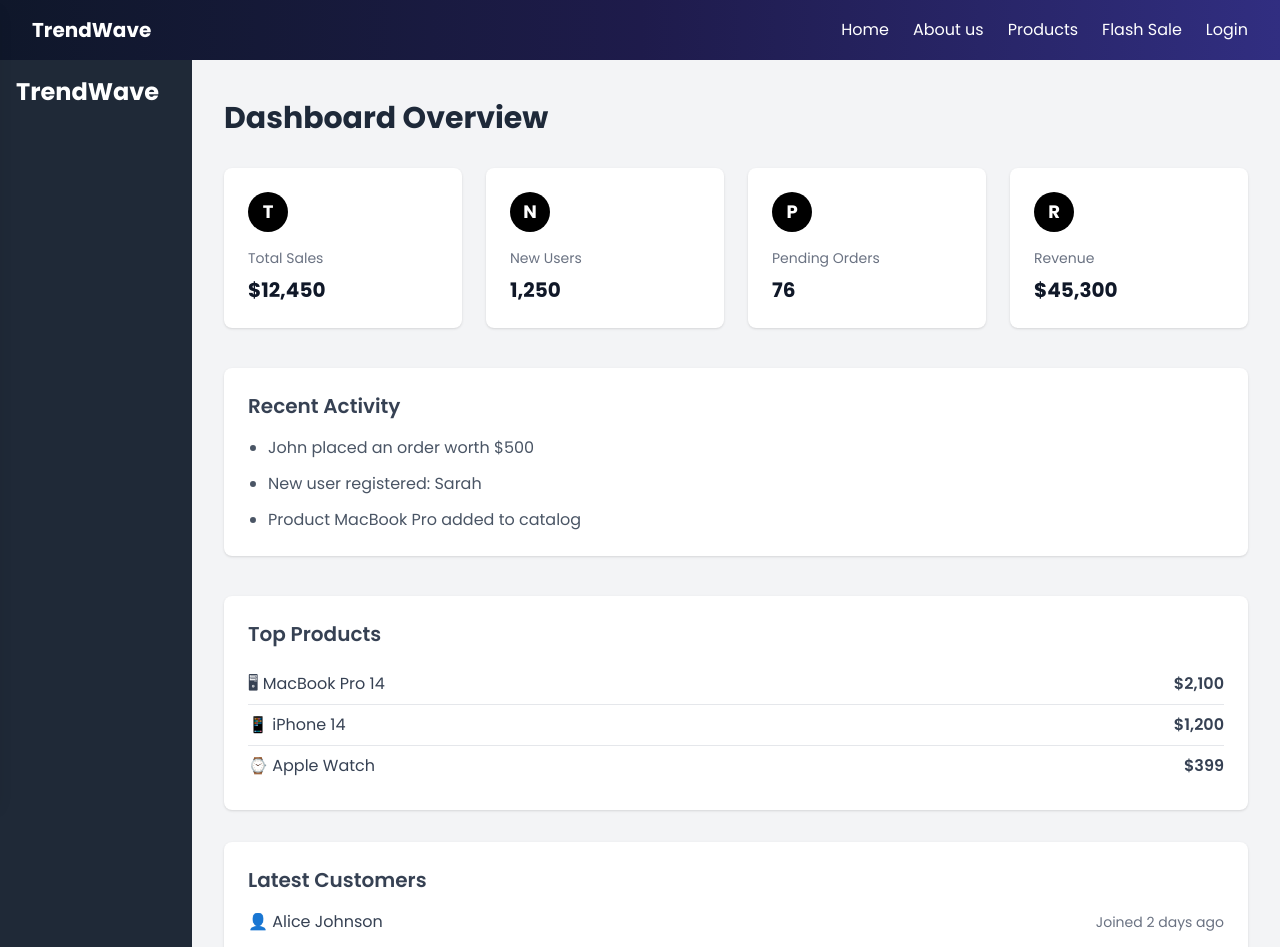
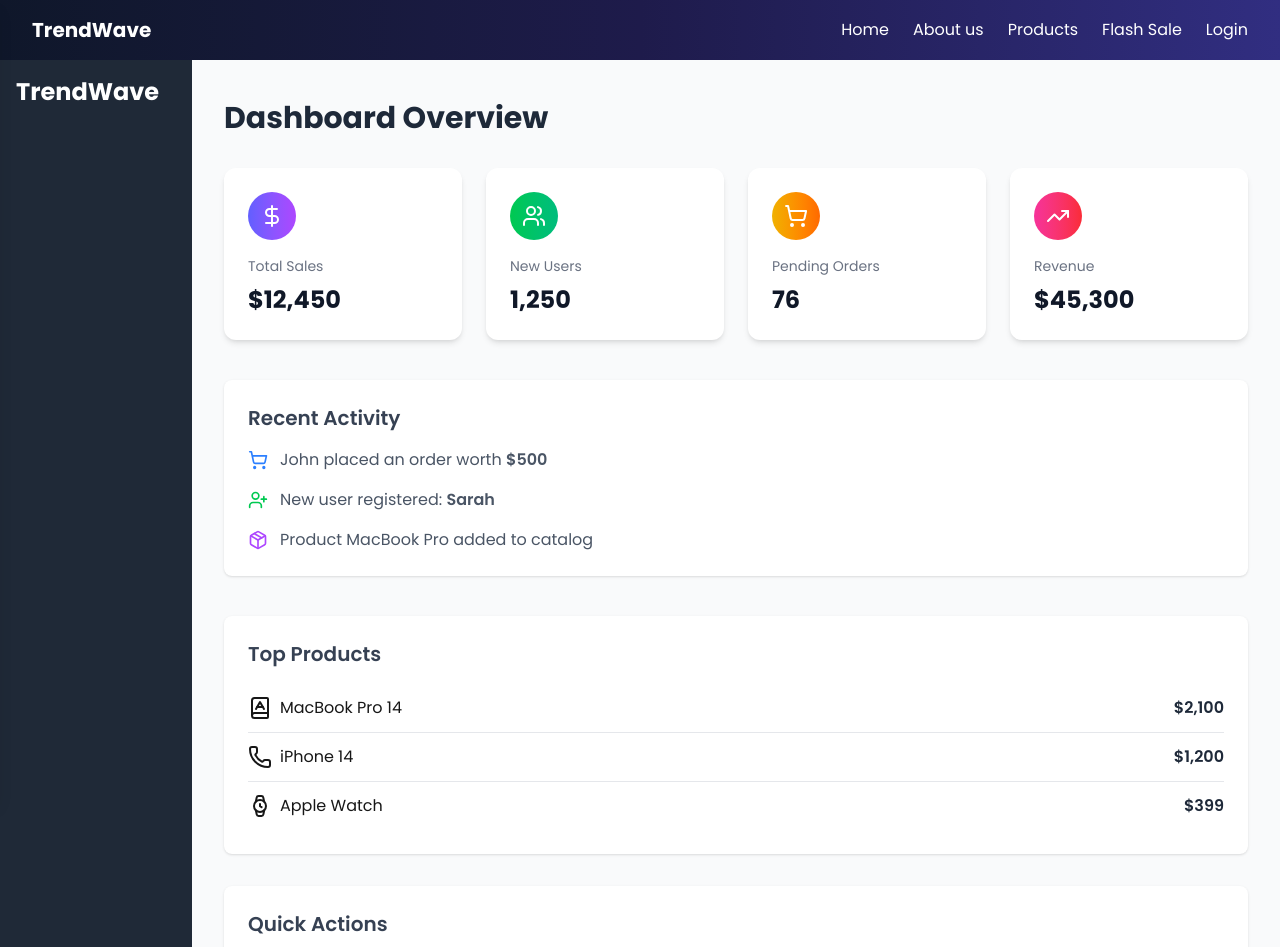
Before and after one commit to kader009/trendwave-frontend, a Next.js app: page /dashboard in a window 1280 px wide. Shown: the top 947 px of the page. Built offline with nearby package versions, Linux system fonts and the light colour scheme.

Commit message:
dashboard ui update

```diff
--- a/src/app/dashboard/page.tsx
+++ b/src/app/dashboard/page.tsx
@@ -1,73 +1,118 @@
+import {
+  DollarSign,
+  Users,
+  ShoppingCart,
+  TrendingUp,
+  UserPlus,
+  Package,
+  WatchIcon,
+  Phone,
+  BookAIcon,
+} from 'lucide-react';
+
 export default function DashboardHome() {
   return (
-    <div className="min-h-screen bg-gray-100 py-10 px-4 sm:px-8">
-      <h1 className="text-3xl font-bold text-gray-800 mb-8">Dashboard Overview</h1>
+    <div className="min-h-screen bg-gray-50 py-10 px-4 sm:px-8">
+      <h1 className="text-3xl font-bold text-gray-800 mb-8">
+        Dashboard Overview
+      </h1>
 
       {/* Stat Cards */}
       <div className="grid grid-cols-1 sm:grid-cols-2 lg:grid-cols-4 gap-6 mb-10">
-        <StatCard title="Total Sales" value="$12,450" color="bg-black" />
-        <StatCard title="New Users" value="1,250" color="bg-black" />
-        <StatCard title="Pending Orders" value="76" color="bg-black" />
-        <StatCard title="Revenue" value="$45,300" color="bg-black" />
+        <StatCard
+          title="Total Sales"
+          value="$12,450"
+          icon={<DollarSign />}
+          color="from-indigo-500 to-purple-500"
+        />
+        <StatCard
+          title="New Users"
+          value="1,250"
+          icon={<Users />}
+          color="from-green-500 to-emerald-500"
+        />
+        <StatCard
+          title="Pending Orders"
+          value="76"
+          icon={<ShoppingCart />}
+          color="from-yellow-500 to-orange-500"
+        />
+        <StatCard
+          title="Revenue"
+          value="$45,300"
+          icon={<TrendingUp />}
+          color="from-pink-500 to-red-500"
+        />
       </div>
 
       {/* Recent Activity */}
       <div className="bg-white rounded-lg shadow p-6 mb-10">
-        <h2 className="text-xl font-semibold text-gray-700 mb-4">Recent Activity</h2>
-        <ul className="space-y-3 text-gray-600 list-disc pl-5">
-          <li>John placed an order worth $500</li>
-          <li>New user registered: Sarah</li>
-          <li>Product MacBook Pro added to catalog</li>
-        </ul>
-      </div>
-
-      {/* Additional Sections */}
-
-      {/* Top Products */}
-      <div className="bg-white rounded-lg shadow p-6 mb-8">
-        <h2 className="text-xl font-semibold text-gray-700 mb-4">Top Products</h2>
-        <ul className="divide-y divide-gray-200">
-          <li className="py-2 flex justify-between text-gray-700">
-            <span>🖥 MacBook Pro 14</span>
-            <span className="font-semibold">$2,100</span>
+        <h2 className="text-xl font-semibold text-gray-700 mb-4">
+          Recent Activity
+        </h2>
+        <ul className="space-y-4 text-gray-600">
+          <li className="flex items-center gap-3">
+            <ShoppingCart className="text-blue-500" size={20} />
+            <span>
+              John placed an order worth{' '}
+              <span className="font-semibold">$500</span>
+            </span>
           </li>
-          <li className="py-2 flex justify-between text-gray-700">
-            <span>📱 iPhone 14</span>
-            <span className="font-semibold">$1,200</span>
+          <li className="flex items-center gap-3">
+            <UserPlus className="text-green-500" size={20} />
+            <span>
+              New user registered: <span className="font-semibold">Sarah</span>
+            </span>
           </li>
-          <li className="py-2 flex justify-between text-gray-700">
-            <span>⌚ Apple Watch</span>
-            <span className="font-semibold">$399</span>
+          <li className="flex items-center gap-3">
+            <Package className="text-purple-500" size={20} />
+            <span>Product MacBook Pro added to catalog</span>
           </li>
         </ul>
       </div>
 
-      {/* Latest Customers */}
+      {/* Top Products */}
       <div className="bg-white rounded-lg shadow p-6 mb-8">
-        <h2 className="text-xl font-semibold text-gray-700 mb-4">Latest Customers</h2>
-        <ul className="space-y-3 text-gray-700">
-          <li className="flex items-center justify-between">
-            <span>👤 Alice Johnson</span>
-            <span className="text-sm text-gray-500">Joined 2 days ago</span>
+        <h2 className="text-xl font-semibold text-gray-700 mb-4">
+          Top Products
+        </h2>
+        <ul className="divide-y divide-gray-200">
+          <li className="py-3 flex justify-between items-center">
+            <span className="flex items-center gap-2">
+              <BookAIcon /> MacBook Pro 14
+            </span>
+            <span className="font-semibold text-gray-800">$2,100</span>
           </li>
-          <li className="flex items-center justify-between">
-            <span>👤 David Smith</span>
-            <span className="text-sm text-gray-500">Joined 4 days ago</span>
+          <li className="py-3 flex justify-between items-center">
+            <span className="flex items-center gap-2">
+              <Phone /> iPhone 14
+            </span>
+            <span className="font-semibold text-gray-800">$1,200</span>
           </li>
-          <li className="flex items-center justify-between">
-            <span>👤 Emma Brown</span>
-            <span className="text-sm text-gray-500">Joined 1 week ago</span>
+          <li className="py-3 flex justify-between items-center">
+            <span className="flex items-center gap-2">
+              <WatchIcon /> Apple Watch
+            </span>
+            <span className="font-semibold text-gray-800">$399</span>
           </li>
         </ul>
       </div>
 
       {/* Quick Actions */}
       <div className="bg-white rounded-lg shadow p-6 mb-8">
-        <h2 className="text-xl font-semibold text-gray-700 mb-4">Quick Actions</h2>
+        <h2 className="text-xl font-semibold text-gray-700 mb-4">
+          Quick Actions
+        </h2>
         <div className="flex flex-wrap gap-4">
-          <button className="px-4 py-2 bg-black text-white rounded cursor-pointer hover:bg-indigo-700">➕ Add Product</button>
-          <button className="px-4 py-2 bg-black text-white rounded cursor-pointer hover:bg-green-700">👥 New Customer</button>
-          <button className="px-4 py-2 bg-black text-white rounded cursor-pointer hover:bg-gray-700">📊 View Reports</button>
+          <button className="px-4 py-2 rounded-lg bg-gradient-to-r from-indigo-500 to-purple-600 text-white font-medium hover:opacity-90">
+            ➕ Add Product
+          </button>
+          <button className="px-4 py-2 rounded-lg bg-gradient-to-r from-green-500 to-emerald-600 text-white font-medium hover:opacity-90">
+            👥 New Customer
+          </button>
+          <button className="px-4 py-2 rounded-lg bg-gradient-to-r from-gray-600 to-gray-800 text-white font-medium hover:opacity-90">
+            📊 View Reports
+          </button>
         </div>
       </div>
     </div>
@@ -77,19 +122,23 @@ export default function DashboardHome() {
 function StatCard({
   title,
   value,
+  icon,
   color,
 }: {
   title: string;
   value: string;
+  icon: React.ReactNode;
   color: string;
 }) {
   return (
-    <div className="bg-white rounded-lg shadow p-6">
-      <div className={`w-10 h-10 rounded-full ${color} flex items-center justify-center text-white mb-4 text-lg font-bold`}>
-        {title[0]}
+    <div className="bg-white rounded-xl shadow-md p-6 hover:shadow-lg transition">
+      <div
+        className={`w-12 h-12 rounded-full bg-gradient-to-r ${color} flex items-center justify-center text-white mb-4 text-lg`}
+      >
+        {icon}
       </div>
       <h3 className="text-sm font-medium text-gray-500">{title}</h3>
-      <p className="mt-2 text-xl font-bold text-gray-900">{value}</p>
+      <p className="mt-2 text-2xl font-bold text-gray-900">{value}</p>
     </div>
   );
 }
```
